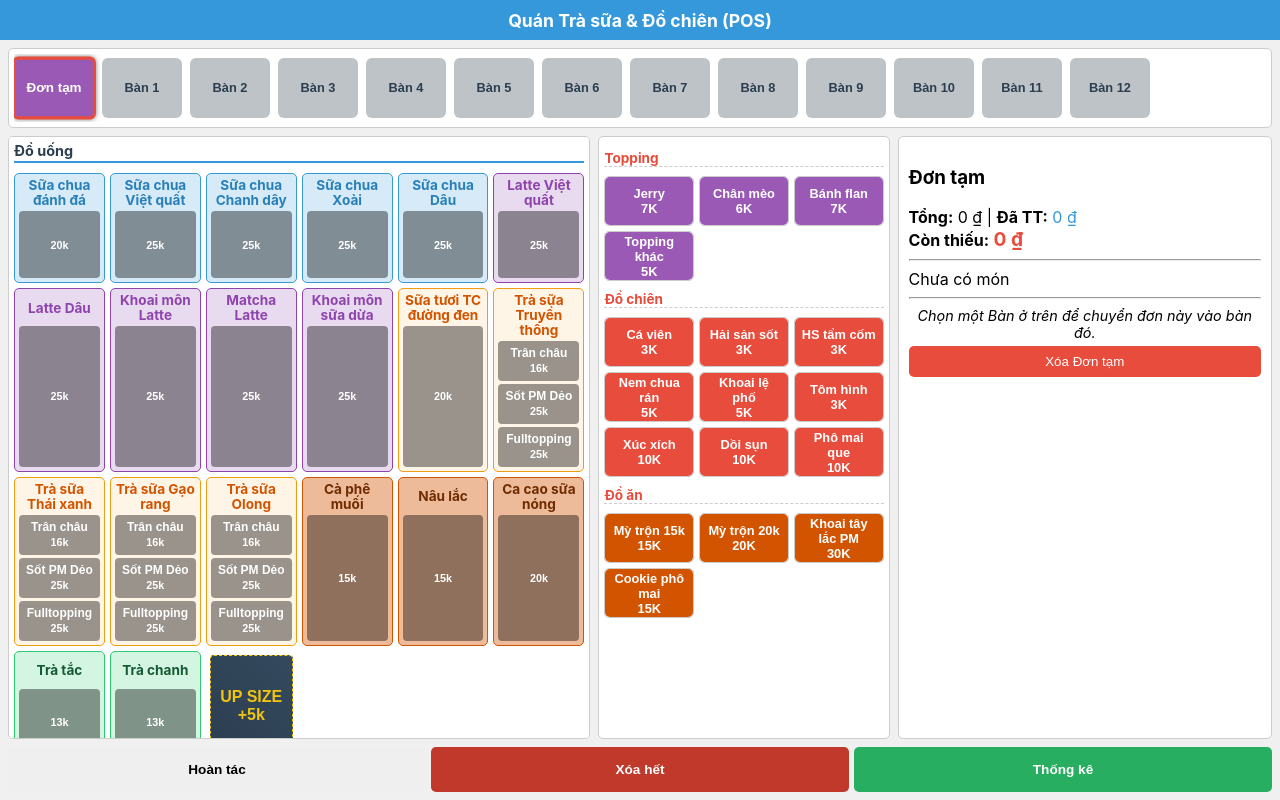
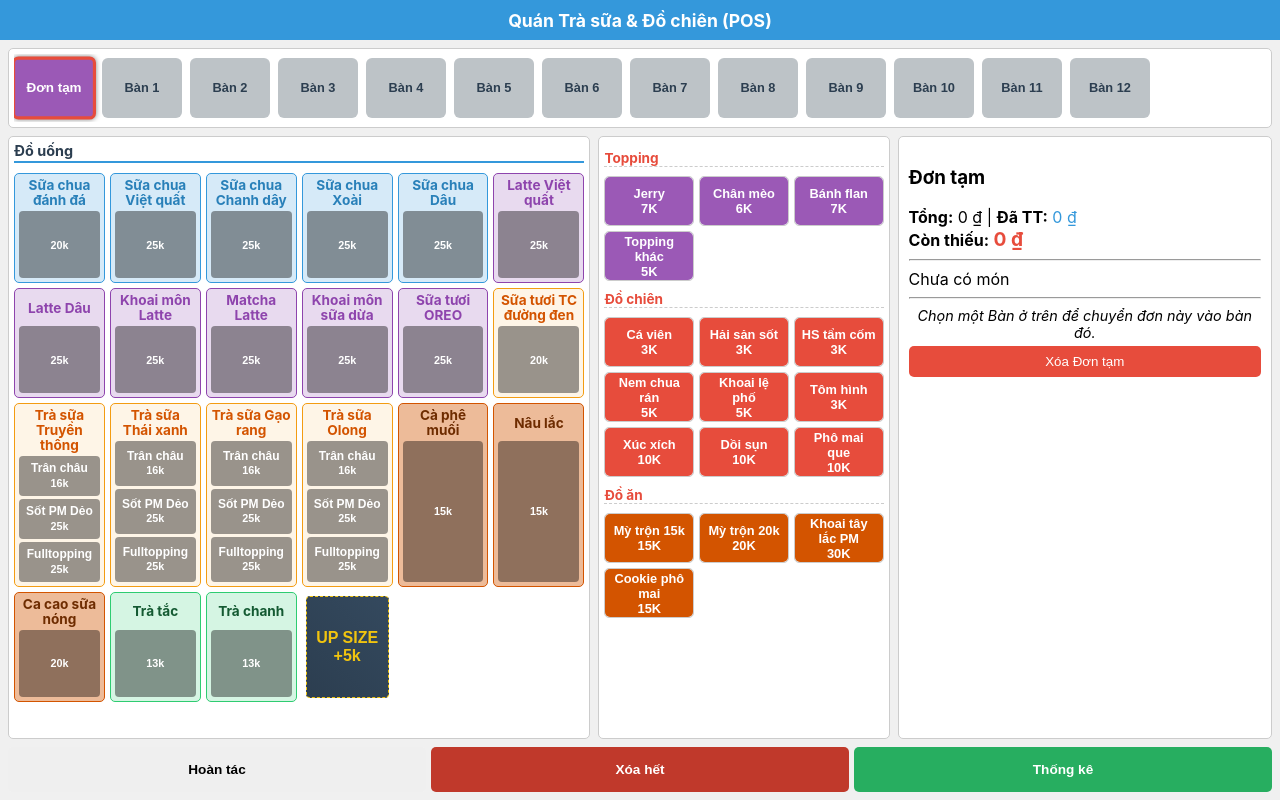
Before and after one commit to sitoanvt1-cpu/quannana, a plain HTML site: page index.html in a window 1280 px wide. Drawn offline with Linux system fonts and the light colour scheme.

```diff
--- a/index.html
+++ b/index.html
@@ -245,9 +245,12 @@
     "Mỳ trộn 20k": 7309, "Mỳ trộn 15k": 5515, "Sữa chua đánh đá": 9083,
     "Sữa chua Việt quất": 7363, "Sữa chua Chanh dây": 7683, "Sữa chua Xoài": 7683,
     "Sữa chua Dâu": 7883, "Sữa tươi TC đường đen": 9361, "Khoai môn sữa dừa": 12638,
+    // THÊM MÓN MỚI: Sữa tươi OREO
+    "Sữa tươi OREO": 10288,
+    // KẾT THÚC THÊM MÓN MỚI
     "Latte Việt quất": 8753, "Latte Dâu": 10153, "Khoai môn Latte": 10523,
     "Matcha Latte": 10813, "Ca cao sữa nóng": 10807, "Cà phê muối": 5985,
-    "Nâu lắc": 6050, "Trà tắc": 4903, "Trà chanh": 4903, "Jerry": 3593,
+    "Nâu lắc": 6050, "Trà tắc": 5903, "Trà chanh": 5903, "Jerry": 3593,
     "Chân mèo": 1975, "Bánh flan": 4437, "Topping khác": 0,
     "Cá viên": 1263, "Hải sản sốt": 1250, "HS tẩm cốm": 876, "Tôm hình": 1044,
     "Nem chua rán": 1867, "Khoai lệ phố": 1867, "Xúc xích": 5400,
@@ -270,6 +273,9 @@
     { cat: "cat-latte", name: "Khoai môn Latte", opts: [{s:"M",p:25000}] },
     { cat: "cat-latte", name: "Matcha Latte", opts: [{s:"M",p:25000}] },
     { cat: "cat-latte", name: "Khoai môn sữa dừa", opts: [{s:"M",p:25000}] },
+    // THÊM MÓN MỚI Ở ĐÂY
+    { cat: "cat-latte", name: "Sữa tươi OREO", opts: [{s:"M",p:25000}] },
+    // KẾT THÚC MÓN MỚI
     { cat: "cat-trasua", name: "Sữa tươi TC đường đen", opts: [{s:"M",p:20000}] },
     { cat: "cat-trasua", name: "Trà sữa Truyền thống", opts: [{s:"Trân châu",p:16000}, {s:"Sốt PM Dẻo",p:25000}, {s:"Fulltopping",p:25000}] },
     { cat: "cat-trasua", name: "Trà sữa Thái xanh", opts: [{s:"Trân châu",p:16000}, {s:"Sốt PM Dẻo",p:25000}, {s:"Fulltopping",p:25000}] },
```
Lines whose indentation alone changed are shown as unchanged.
